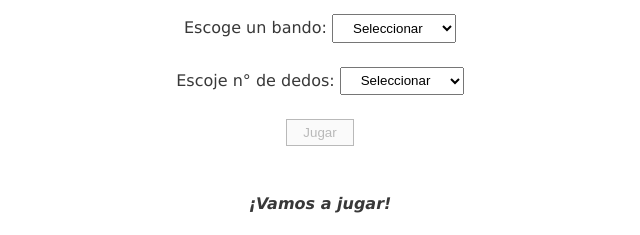
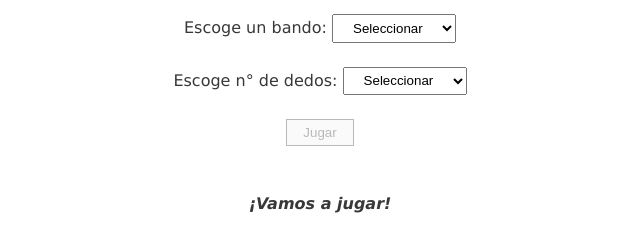
Before and after one commit to dianaString/Pares-o-Nones, a plain HTML site: page index.html in a window 1280 px wide. Shown: the part 208-443 px from the top of the page, 330-970 px from the left. Drawn offline with Linux system fonts and the light colour scheme.

Commit message:
Fix typo

```diff
--- a/index.html
+++ b/index.html
@@ -20,7 +20,7 @@
                 </select>
             </fieldset>
             <fieldset>
-                <label for="fingers">Escoje n° de dedos:</label>
+                <label for="fingers">Escoge n° de dedos:</label>
                 <select name="" id="fingers" class="js-selectFingers">
                     <option value="seleccionar">Seleccionar</option>
                     <option value="1">1</option>
```
